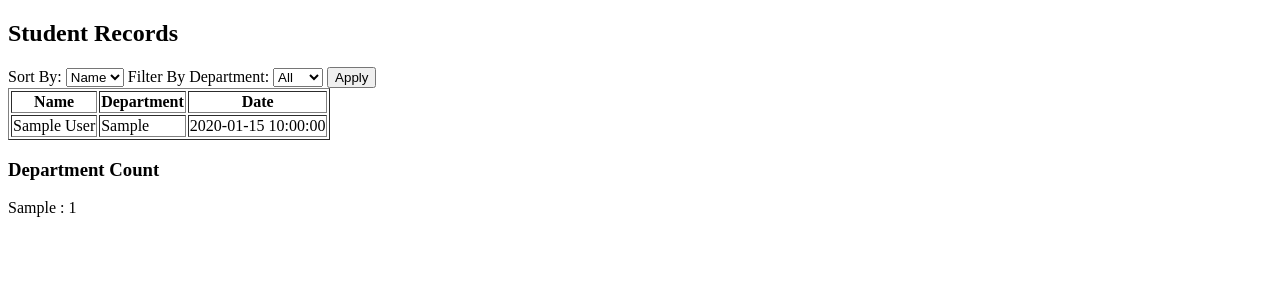
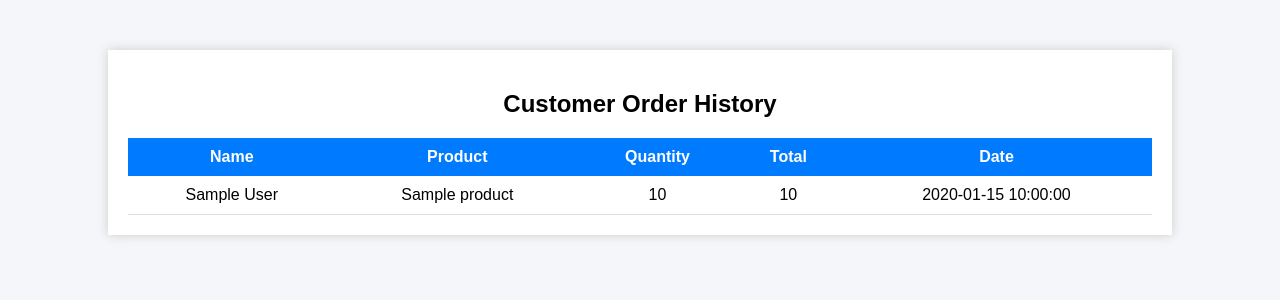
Before and after one commit to ShaikMohammadArif/full-stack-, a PHP site: page / in a window 1280 px wide. Shown: the top 300 px of the page. Run offline with PHP 8.4, Linux system fonts and the light colour scheme; tables that the repository leaves empty or names only in its code hold one stand-in row (values such as "Sample post").

Commit message:
Add files via upload

```diff
--- a/index.php
+++ b/index.php
@@ -1,75 +1,47 @@
-<?php
-$conn = new mysqli("localhost", "root", "", "studentdb");
-
-$sort = isset($_GET['sort']) ? $_GET['sort'] : "name";
-$department = isset($_GET['department']) ? $_GET['department'] : "all";
-
-$sql = "SELECT * FROM students";
-
-if($department != "all"){
-    $sql .= " WHERE department='$department'";
-}
-
-$sql .= " ORDER BY $sort ASC";
-
-$result = $conn->query($sql);
-?>
-
 <!DOCTYPE html>
 <html>
 <head>
-    <title>Student Records</title>
+    <title>Customer Order History</title>
+    <link rel="stylesheet" href="style.css">
 </head>
 <body>
 
-<h2>Student Records</h2>
+<div class="container">
+    <h2>Customer Order History</h2>
 
-<form method="GET">
-    Sort By:
-    <select name="sort">
-        <option value="name">Name</option>
-        <option value="date">Date</option>
-    </select>
-
-    Filter By Department:
-    <select name="department">
-        <option value="all">All</option>
-        <option value="CSE">CSE</option>
-        <option value="ECE">ECE</option>
-        <option value="IT">IT</option>
-    </select>
-
-    <button type="submit">Apply</button>
-</form>
-
-<table border="1">
+    <table>
         <tr>
             <th>Name</th>
-    <th>Department</th>
+            <th>Product</th>
+            <th>Quantity</th>
+            <th>Total</th>
             <th>Date</th>
         </tr>
 
+        <!-- This data should be fetched dynamically using PHP -->
         <?php
+        $conn = new mysqli("localhost","root","","ecommerce");
+
+        $sql = "SELECT c.name, p.product_name, o.quantity, o.total_amount, o.order_date
+                FROM Orders o
+                JOIN Customers c ON o.customer_id = c.customer_id
+                JOIN Products p ON o.product_id = p.product_id
+                ORDER BY o.order_date DESC";
+
+        $result = $conn->query($sql);
+
         while($row = $result->fetch_assoc()){
             echo "<tr>
-        <td>".$row['name']."</td>
-        <td>".$row['department']."</td>
-        <td>".$row['date']."</td>
+                    <td>{$row['name']}</td>
+                    <td>{$row['product_name']}</td>
+                    <td>{$row['quantity']}</td>
+                    <td>{$row['total_amount']}</td>
+                    <td>{$row['order_date']}</td>
                   </tr>";
         }
         ?>
     </table>
-
-<h3>Department Count</h3>
-
-<?php
-$countQuery = "SELECT department, COUNT(*) as total FROM students GROUP BY department";
-$countResult = $conn->query($countQuery);
-
-while($row = $countResult->fetch_assoc()){
-    echo $row['department']." : ".$row['total']."<br>";
-}
-?>
+</div>
 
 </body>
 </html>
--- /dev/null
+++ b/style.css
@@ -0,0 +1,40 @@
+body {
+    font-family: Arial;
+    background: #f4f6f9;
+    margin: 0;
+    padding: 0;
+}
+
+.container {
+    width: 80%;
+    margin: 50px auto;
+    background: white;
+    padding: 20px;
+    box-shadow: 0 0 10px #ccc;
+}
+
+h2 {
+    text-align: center;
+    margin-bottom: 20px;
+}
+
+table {
+    width: 100%;
+    border-collapse: collapse;
+}
+
+th {
+    background: #007bff;
+    color: white;
+    padding: 10px;
+}
+
+td {
+    padding: 10px;
+    border-bottom: 1px solid #ddd;
+    text-align: center;
+}
+
+tr:hover {
+    background: #f1f1f1;
+}
```
Lines whose indentation alone changed are shown as unchanged.
